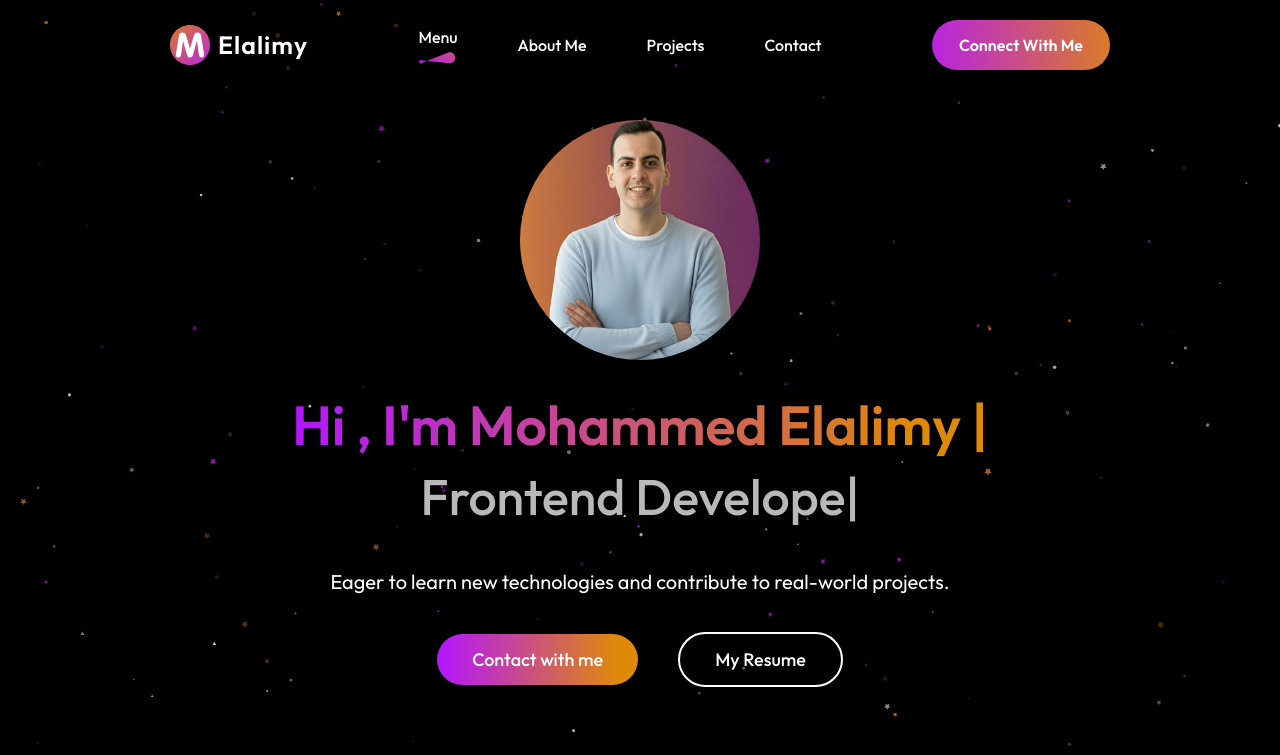
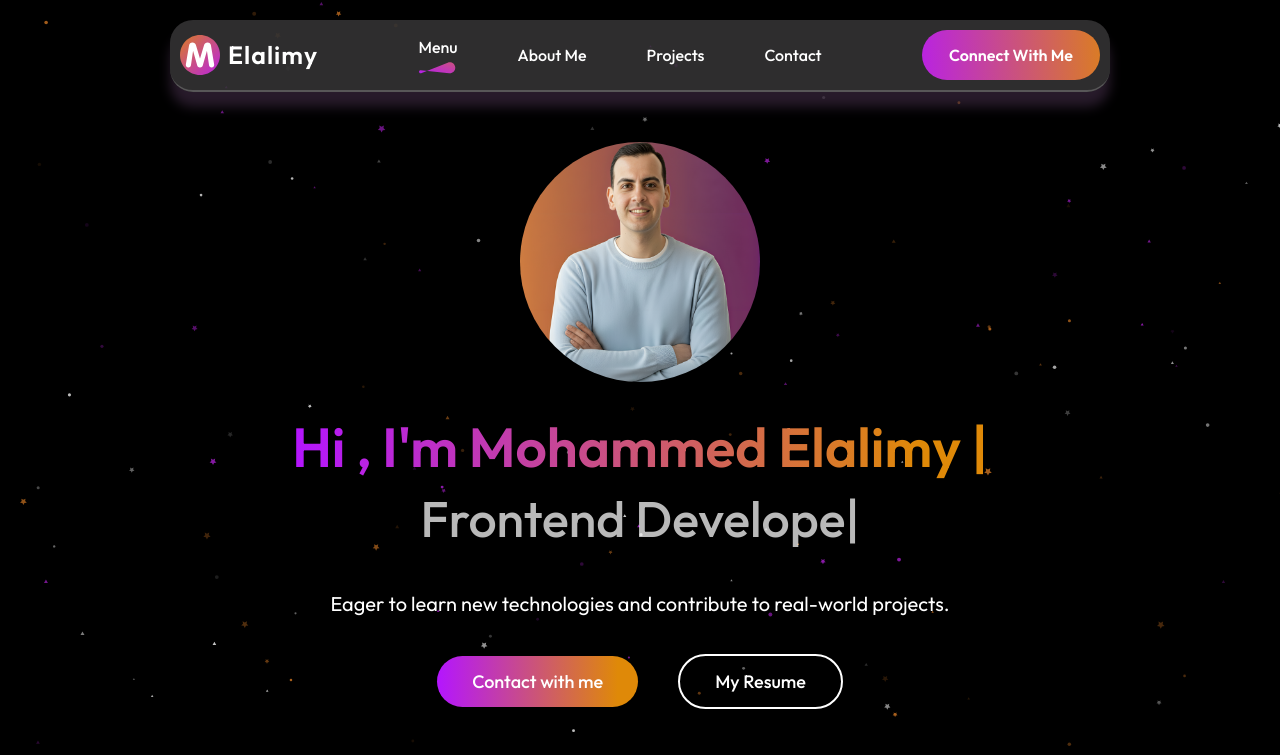
Before and after one commit to mohammedmelalimy/MoDev-portfolio, a React (Vite) app: page / in a window 1280 px wide. Shown: the top 755 px of the page. Built offline with nearby package versions, Linux system fonts and the light colour scheme.

Commit message:
enhance navbar style

```diff
--- a/src/Components/Navbar/Navbar.css
+++ b/src/Components/Navbar/Navbar.css
@@ -4,6 +4,14 @@
     align-items: center;
     justify-content: space-between;
     margin: 20px 170px;
+    background-color: #383738d4;
+    border-radius: 23px;
+    position: sticky;
+    top: 0;
+    z-index: 1000;
+    padding: 10px;
+    border-bottom: 2px solid #ffffff33;
+    box-shadow: 0 15px 12px rgba(131, 88, 143, 0.3);
 }
 .logo {
     display: flex;
--- a/src/Components/Navbar/Navbar.jsx
+++ b/src/Components/Navbar/Navbar.jsx
@@ -20,7 +20,9 @@ const Navbar = () => {
 
     // 🌟 Determine active nav item based on route path
     const currentPath = location.pathname;
-
+    const scrollUp = () => {
+      window.scrollTo({ top: 0, behavior: "smooth" });
+    };
     return (
         <div className="navbar">
 
@@ -29,41 +31,41 @@ const Navbar = () => {
                 <p>Elalimy</p>
             </Link>
 
-            <img src={toggle} alt="toggle" className="nav-mob-open" onClick={openMenu} />
+            <img src={toggle} alt="toggle" className="nav-mob-open" onClick={() => { openMenu(); scrollUp(); }} />
 
             <ul ref={menuRef} className="nav-menu">
                 <img src={closed} alt="closed" className="nav-mob-closed" onClick={closeMenu} />
 
                 <li>
-                    <Link to="/" onClick={closeMenu}>
+                    <Link to="/" onClick={() => { closeMenu(); scrollUp(); }}>
                         <p>Menu</p>
                     </Link>
                     {currentPath === '/' && <img src={underlined} alt="active" />}
                 </li>
 
                 <li>
-                    <Link to="/about" onClick={closeMenu}>
+                    <Link to="/about" onClick={() => { closeMenu(); scrollUp(); }}>
                         <p>About Me</p>
                     </Link>
                     {currentPath === '/about' && <img src={underlined} alt="active" />}
                 </li>
 
                 <li>
-                    <Link to="/projects" onClick={closeMenu}>
+                    <Link to="/projects" onClick={() => { closeMenu(); scrollUp(); }}>
                         <p>Projects</p>
                     </Link>
                     {currentPath === '/projects' && <img src={underlined} alt="active" />}
                 </li>
 
                 <li>
-                    <Link to="/contact" onClick={closeMenu}>
+                    <Link to="/contact" onClick={() => { closeMenu(); scrollUp(); }}>
                         <p>Contact</p>
                     </Link>
                     {currentPath === '/contact' && <img src={underlined} alt="active" />}
                 </li>
             </ul>
 
-            <Link to="/contact" className="nav-connect" onClick={closeMenu}>
+            <Link to="/contact" className="nav-connect" onClick={() => { closeMenu(); scrollUp(); }}>
                 <p>Connect With Me</p>
             </Link>
         </div>
```
